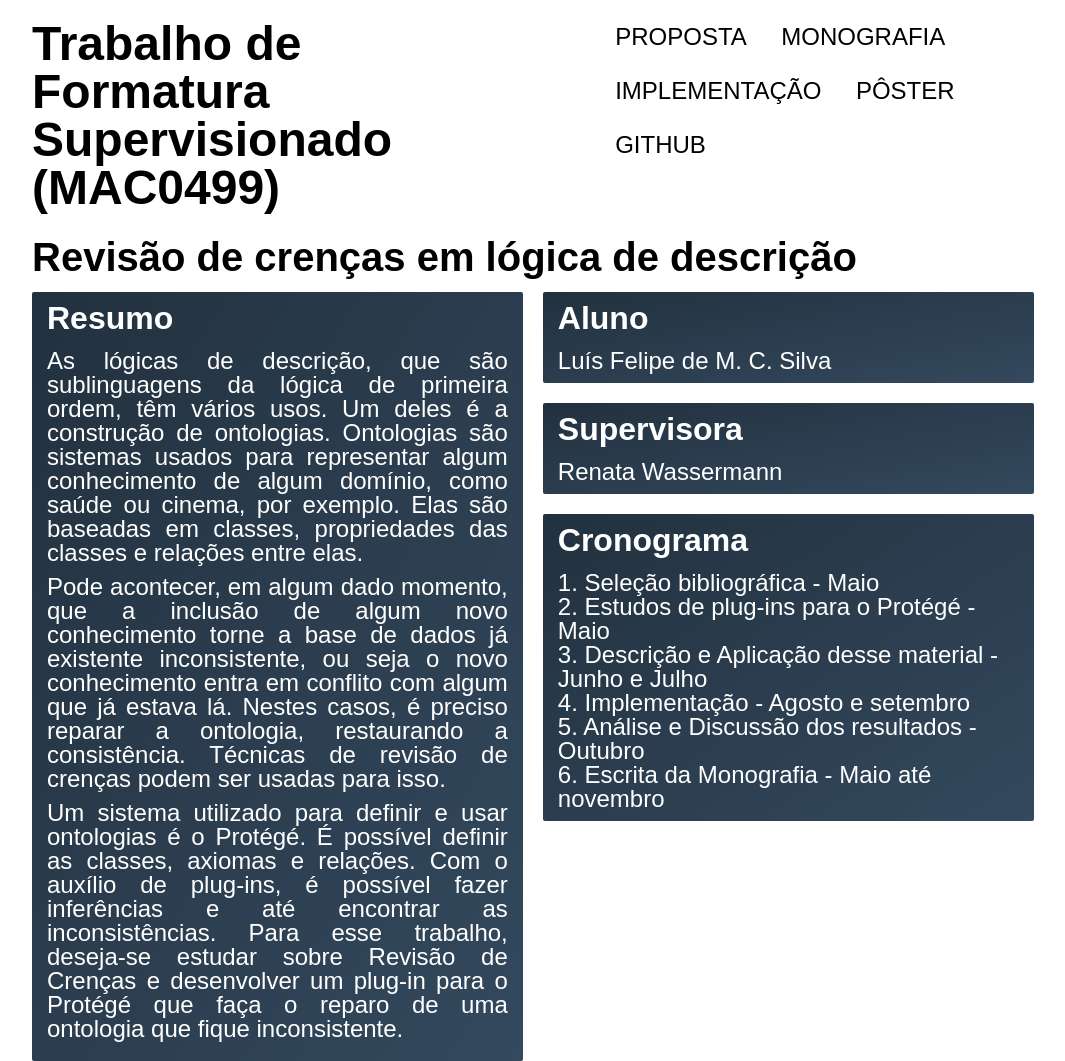
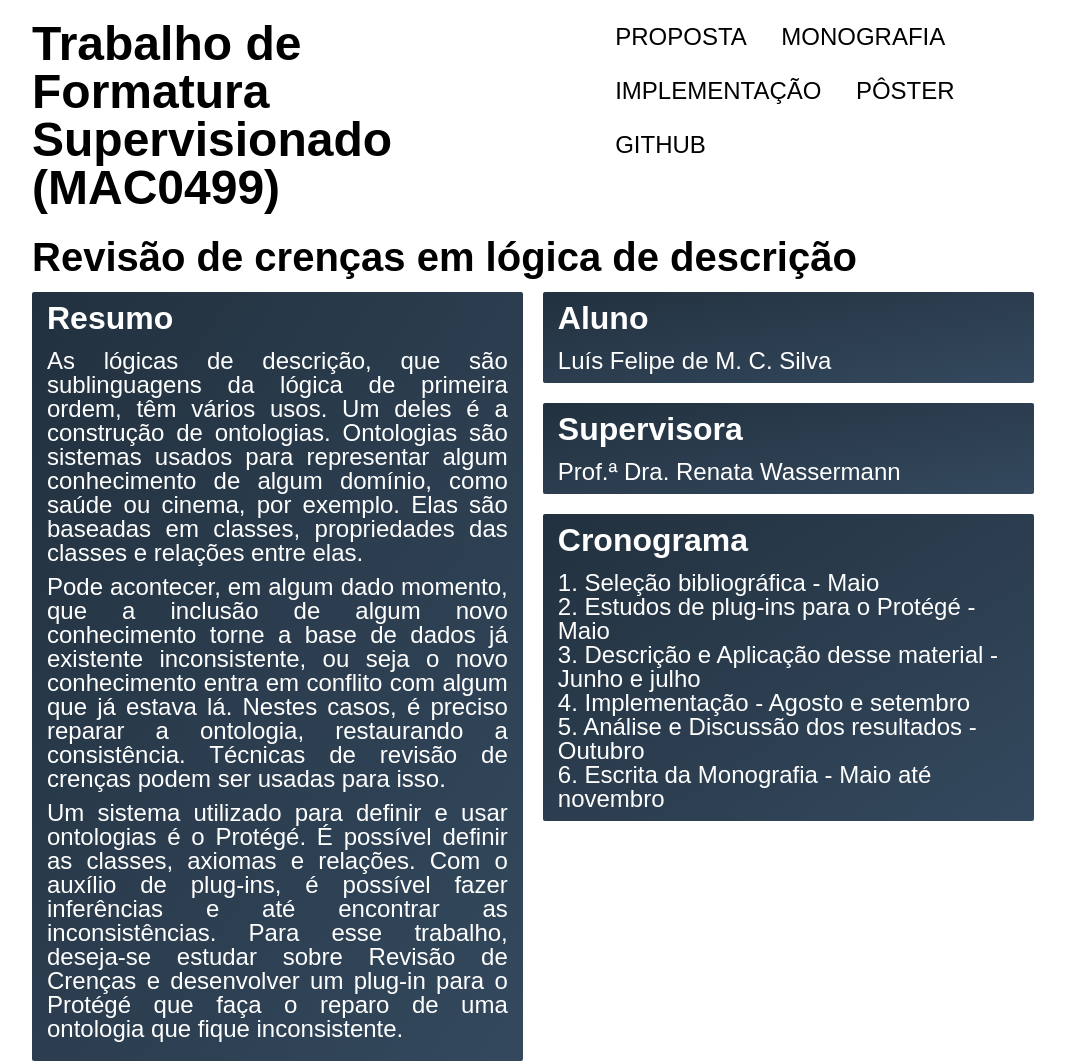
Before and after one commit to lsflp/MAC0499, a plain HTML site: page index.html in a window 1280 px wide. Shown: the whole page, without its empty margins (96-1161 px from the left). Drawn offline with Linux system fonts and the light colour scheme; a web font is replaced by a local one.

Commit message:
Arrumando erros de digitação

```diff
--- a/index.html
+++ b/index.html
@@ -62,7 +62,7 @@
 
             <div class="supervisora degrade">
                 <h3 class="titulo">Supervisora</h3>
-                <a href="http://buscatextual.cnpq.br/buscatextual/visualizacv.do?id=K4795401A3">Renata Wassermann</a>
+                <a href="http://buscatextual.cnpq.br/buscatextual/visualizacv.do?id=K4795401A3">Prof.ª Dra. Renata Wassermann</a>
             </div>
 
             <div class="cronograma degrade">
@@ -70,7 +70,7 @@
                 <ol>
                     <li>1. Seleção bibliográfica - Maio</li>
                     <li>2. Estudos de plug-ins para o Protégé - Maio</li>
-                    <li>3. Descrição e Aplicação desse material - Junho e Julho</li>
+                    <li>3. Descrição e Aplicação desse material - Junho e julho</li>
                     <li>4. Implementação - Agosto e setembro</li>
                     <li>5. Análise e Discussão dos resultados - Outubro</li>
                     <li>6. Escrita da Monografia - Maio até novembro</li>
```
